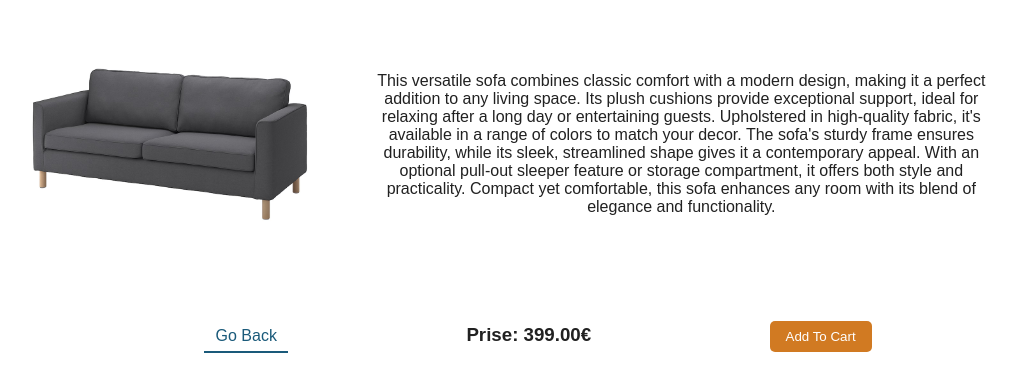
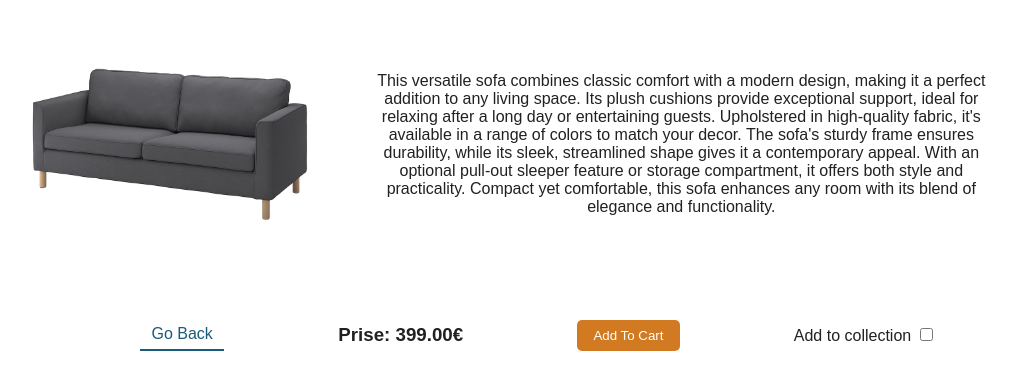
Before and after one commit to MartinLauff/Furnish-Corner, a PHP site: page /sofa.html in a window 1280 px wide. Shown: the part 81-473 px from the top of the page, without its empty margins (102-1119 px from the left). Run offline with PHP 8.4, Linux system fonts and the light colour scheme.

Commit message:
add button

```diff
--- a/classicWardrobe.html
+++ b/classicWardrobe.html
@@ -38,8 +38,10 @@
       <form action="addToCart.php" method="POST">
         <input type="submit" value="Add To Cart" />
       </form>
-      <label for="add_item">Add to collection</label>
-      <input id="add_item" type="checkbox" />
+      <div>
+        <label for="add_item">Add to collection</label>
+        <input id="add_item" type="checkbox" />
+      </div>
     </div>
     <script src="script.js"></script>
   </body>
--- a/closetSystem.html
+++ b/closetSystem.html
@@ -39,8 +39,10 @@
       <form action="addToCart.php" method="POST">
         <input type="submit" value="Add To Cart" />
       </form>
-      <label for="add_item">Add to collection</label>
-      <input id="add_item" type="checkbox" />
+      <div>
+        <label for="add_item">Add to collection</label>
+        <input id="add_item" type="checkbox" />
+      </div>
     </div>
     <script src="script.js"></script>
   </body>
--- a/doubleBed.html
+++ b/doubleBed.html
@@ -40,8 +40,10 @@
       <form action="addToCart.php" method="POST">
         <input type="submit" value="Add To Cart" />
       </form>
-      <label for="add_item">Add to collection</label>
-      <input id="add_item" type="checkbox" />
+      <div>
+        <label for="add_item">Add to collection</label>
+        <input id="add_item" type="checkbox" />
+      </div>
     </div>
     <script src="script.js"></script>
   </body>
--- a/kidsBed.html
+++ b/kidsBed.html
@@ -38,8 +38,10 @@
       <form action="addToCart.php" method="POST">
         <input type="submit" value="Add To Cart" />
       </form>
-      <label for="add_item">Add to collection</label>
-      <input id="add_item" type="checkbox" />
+      <div>
+        <label for="add_item">Add to collection</label>
+        <input id="add_item" type="checkbox" />
+      </div>
     </div>
     <script src="script.js"></script>
   </body>
--- a/lSapedSectional.html
+++ b/lSapedSectional.html
@@ -39,6 +39,10 @@
       <form action="addToCart.php" method="POST">
         <input type="submit" value="Add To Cart" />
       </form>
+      <div>
+        <label for="add_item">Add to collection</label>
+        <input id="add_item" type="checkbox" />
+      </div>
     </div>
     <script src="script.js"></script>
   </body>
--- a/mystyle.css
+++ b/mystyle.css
@@ -125,13 +125,16 @@ hr {
   display: flex;
   justify-content: space-evenly;
   padding-top: 1rem;
-  align-items: baseline;
+  align-items: center;
 }
 #error {
   margin: 1rem;
   font-size: medium;
   color: red;
   font-weight: bold;
+}
+.productActionBar input[type='submit'] {
+  margin: 0;
 }
 @media screen and (max-width: 45rem) {
   .index-grid {
--- a/smartCurtains.html
+++ b/smartCurtains.html
@@ -40,6 +40,10 @@
         <form action="addToCart.php" method="POST">
           <input type="submit" value="Add To Cart" />
         </form>
+        <div>
+          <label for="add_item">Add to collection</label>
+          <input id="add_item" type="checkbox" />
+        </div>
       </div>
       <script src="script.js"></script>
     </body>
--- a/sofa.html
+++ b/sofa.html
@@ -38,6 +38,10 @@
       <form action="addToCart.php" method="POST">
         <input type="submit" value="Add To Cart" />
       </form>
+      <div>
+        <label for="add_item">Add to collection</label>
+        <input id="add_item" type="checkbox" />
+      </div>
     </div>
     <script src="script.js"></script>
   </body>
--- a/soundSystem.html
+++ b/soundSystem.html
@@ -40,6 +40,10 @@
       <form action="addToCart.php" method="POST">
         <input type="submit" value="Add To Cart" />
       </form>
+      <div>
+        <label for="add_item">Add to collection</label>
+        <input id="add_item" type="checkbox" />
+      </div>
     </div>
     <script src="script.js"></script>
   </body>
```
